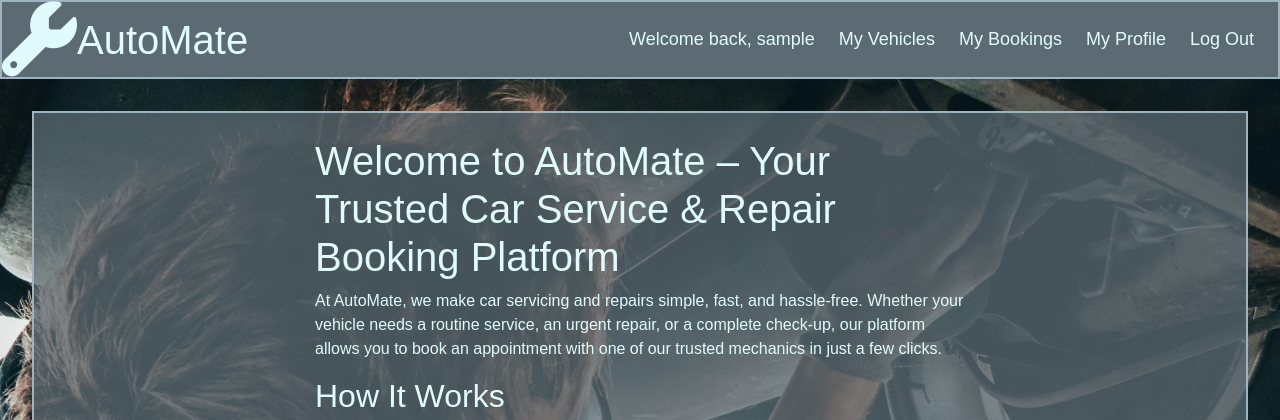
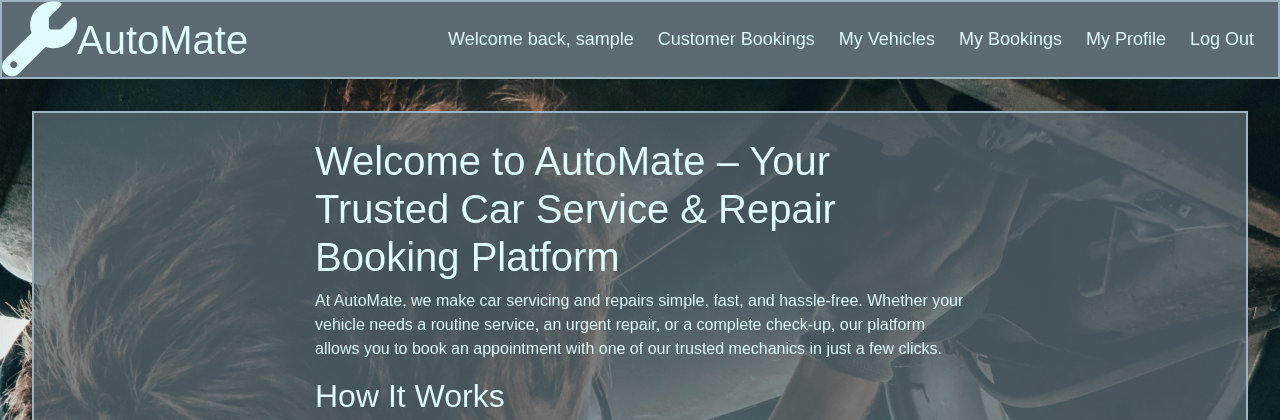
Before and after one commit to mikesealey/ci_pp3, a Django app: page / in a window 1280 px wide. Shown: the top 420 px of the page. Run offline with Django 4.2, Linux system fonts and the light colour scheme; the visitor is signed in with stand-in values (Sample User, id 1).

Commit message:
re-adds backoffice admin panel to desktop nav

```diff
--- a/AutoMate/templates/AutoMate/base.html
+++ b/AutoMate/templates/AutoMate/base.html
@@ -45,6 +45,9 @@
                         data-username="{{ user.username }}">
                         Welcome back, {{ user.username }}
                     </li>
+                  {% endif %}
+                  {% if user.is_staff %}
+                    <li><a href="{% url 'all_bookings_page' %}">Customer Bookings</a></li>
                   {% endif %}
                   {% if user.is_authenticated %}
                       <li><a href="{% url 'vehicles' %}">My Vehicles</a></li>
```
